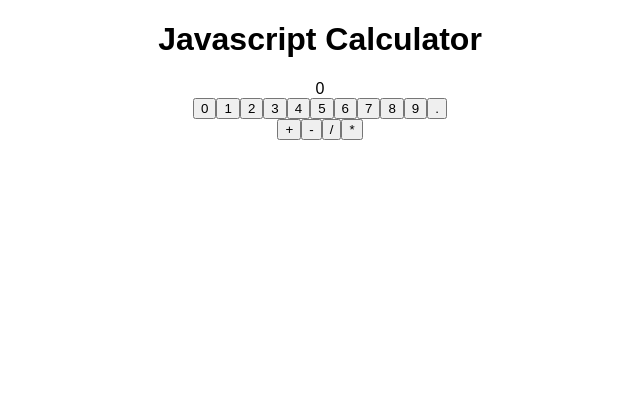
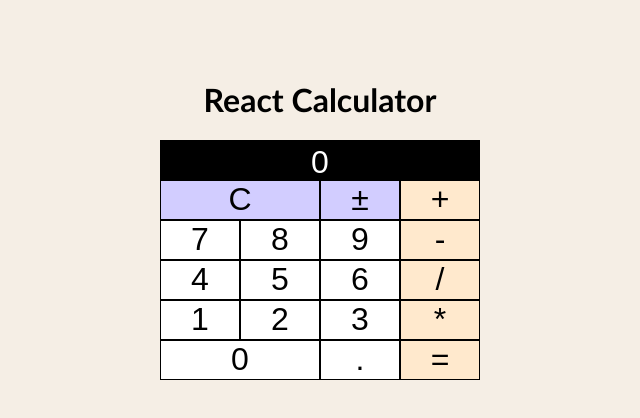
Before and after one commit to EzequielCaste/react-calculator, a React (Create React App) app: page / in a window 1280 px wide. Shown: the top 418 px of the page, without its empty margins (320-960 px from the left). Built offline with nearby package versions, Linux system fonts and the light colour scheme.

Commit message:
added styles

```diff
--- a/src/App.js
+++ b/src/App.js
@@ -1,75 +1,116 @@
 import React, { useState } from "react";
 import "./styles.css";
-import NumberPad from "./components/NumberPad";
-import Display from "./components/Display";
-import Operations from "./components/Operations";
-//import handleOperator from "./js/handleOperator";
-//import handleNumber from "./js/handleNumber";
-
-const operandos = [];
+import Display from "./Display";
+import Pad from "./Pad";
 
 export default function App() {
-  const regExOperator = /[+,\-,/,*]/;
+  const [waitingForOperand, setWaiting] = useState(false);
+  const [value, setValue] = useState(null);
+  const [displayValue, setDisplayValue] = useState("0");
+  const [operator, setOperator] = useState(null);
 
-  const [currentDisplay, setDisplay] = useState("0");
-  const [currentOperator, setOperator] = useState("");
+  function operation(operation) {
+    const inputValue = parseFloat(displayValue);
 
-  const calculate = {
-    "+": (operand1, operand2) => operand1 + operand2
+    if (value === null) {
+      setValue(inputValue);
+    } else if (operator) {
+      const currentValue = value || 0;
+      const newValue = Calculator[operator](currentValue, inputValue);
+      setValue(newValue);
+      setDisplayValue(String(newValue));
+    }
+    setOperator(operation);
+    setWaiting(true);
+  }
+
+  const Calculator = {
+    "+": (num1, num2) => num1 + num2,
+    "-": (num1, num2) => num1 - num2,
+    "/": (num1, num2) => num1 / num2,
+    "*": (num1, num2) => num1 * num2,
+    "=": (num1, num2) => num2
   };
 
-  function handleOperator(item) {
-    if (operandos.length === 0) {
-      operandos.push(currentDisplay);
-      operandos.push(item);
-      //console.log(operandos);
-    } else {
-      operandos.push(currentDisplay);
-      console.log(calculate[item](operandos[0], operandos[2]));
-    }
-
-    /*
-    el primer click en un operador sólo GUARDA y ESPERA
-    al proximo operador
-    toma lo que hay en display y guarda
-    fijar el operador actual
-
-    */
-  }
-
-  function handleNumber(item) {
-    if (regExOperator.test(operandos[operandos.length - 1])) {
-      //hay operador
-      setDisplay(() => {
-        return item;
-      });
-    } else if (currentDisplay === "0") {
-      setDisplay(() => {
-        return item;
+  function digitInput(digit) {
+    if (waitingForOperand) {
+      setWaiting(false);
+      setDisplayValue(() => {
+        return String(value) === displayValue
+          ? String(digit)
+          : displayValue + digit;
       });
     } else {
-      setDisplay(() => {
-        return currentDisplay + item;
+      setDisplayValue(() => {
+        return displayValue === "0" ? String(digit) : displayValue + digit;
       });
     }
   }
-
-  function handleClick(item) {
-    if (isOperator(item)) {
-      handleOperator(item);
-    } else {
-      handleNumber(item);
+  function clear() {
+    setDisplayValue("0");
+    setValue(null);
+    setOperator(null);
+    setWaiting(false);
+  }
+  function decimalInput() {
+    if (!/\./.test(displayValue)) {
+      setDisplayValue(() => {
+        return displayValue + ".";
+      });
+      setWaiting(false);
     }
   }
-  function isOperator(item) {
-    return regExOperator.test(item);
+  function toggleSign() {
+    setDisplayValue(() => {
+      let num = parseFloat(displayValue);
+      return String(num * -1);
+    });
   }
+
   return (
-    <div className="App">
-      <h1>Javascript Calculator</h1>
-      <Display text={currentDisplay} />
-      <NumberPad handleClick={handleClick} />
-      <Operations handleClick={handleClick} />
-    </div>
+    <>
+      <h1>React Calculator</h1>
+      <div className="App">
+        <Display value={displayValue} />
+        <div className="function-keys">
+          <div id="clear" className="btn" onClick={() => clear()}>
+            C
+          </div>
+          <div className="btn" onClick={() => toggleSign()}>
+            ±
+          </div>
+        </div>
+        <div className="digit-keys">
+          <Pad id="seven" handleClick={() => digitInput(7)} num={7} />
+          <Pad id="eight" handleClick={() => digitInput(8)} num={8} />
+          <Pad id="nine" handleClick={() => digitInput(9)} num={9} />
+          <Pad id="four" handleClick={() => digitInput(4)} num={4} />
+          <Pad id="five" handleClick={() => digitInput(5)} num={5} />
+          <Pad id="six" handleClick={() => digitInput(6)} num={6} />
+          <Pad id="one" handleClick={() => digitInput(1)} num={1} />
+          <Pad id="two" handleClick={() => digitInput(2)} num={2} />
+          <Pad id="three" handleClick={() => digitInput(3)} num={3} />
+          <Pad id="zero" handleClick={() => digitInput(0)} num={0} />
+          <Pad id="decimal" handleClick={() => decimalInput()} num={"."} />
+        </div>
+        <div className="operator-keys">
+          <div id="add" className="btn" onClick={() => operation("+")}>
+            +
+          </div>
+          <div id="subtract" className="btn" onClick={() => operation("-")}>
+            -
+          </div>
+          <div id="divide" className="btn" onClick={() => operation("/")}>
+            /
+          </div>
+          <div id="multiply" className="btn" onClick={() => operation("*")}>
+            *
+          </div>
+          <div className="btn" id="equals" onClick={() => operation("=")}>
+            =
+          </div>
+        </div>
+      </div>
+    </>
   );
 }
--- /dev/null
+++ b/src/Display.js
@@ -0,0 +1,9 @@
+import React from "react";
+
+export default function Display(props) {
+  return (
+    <div id="display" className="display">
+      {props.value}
+    </div>
+  );
+}
--- /dev/null
+++ b/src/Pad.js
@@ -0,0 +1,9 @@
+import React from "react";
+
+export default function Pad(props) {
+  return (
+    <div id={props.id} className="btn digits" onClick={props.handleClick}>
+      {props.num}
+    </div>
+  );
+}
--- a/src/styles.css
+++ b/src/styles.css
@@ -1,7 +1,59 @@
+* {
+  box-sizing: border-box;
+}
+body {
+  font-family: "Gill Sans", "Gill Sans MT", Calibri, "Trebuchet MS", sans-serif;
+  text-align: center;
+  background-color: rgba(210, 180, 140, 0.219);
+}
+#root {
+  margin: 5rem auto;
+  width: 70vw;
+}
 .App {
+  margin: 0 auto;
+  display: grid;
+  grid-template-columns: repeat(4, 80px);
+  grid-template-rows: repeat(6, 40px);
+  font-size: 2rem;
+  width: 320px;
   font-family: sans-serif;
   text-align: center;
 }
-#result {
-  height: 20px;
+.display {
+  background-color: black;
+  color: white;
+  padding: 0.2rem;
+  grid-column: 1/6;
 }
+.function-keys {
+  background-color: rgb(210, 205, 255);
+  grid-column: 1/4;
+}
+.digit-keys {
+  background-color: white;
+  grid-column: 1/4;
+  grid-row: 3/7;
+}
+.btn,
+.digits {
+  cursor: pointer;
+  border: 1px solid black;
+  width: 80px;
+  height: 40px;
+  display: inline-block;
+}
+.btn:hover {
+  background-color: rgb(247, 246, 246);
+}
+.digits:nth-child(10) {
+  width: 160px;
+}
+.operator-keys {
+  background-color: rgb(255, 233, 205);
+  grid-column: 4;
+  grid-row: 2/7;
+}
+#clear {
+  width: 160px;
+}
```
